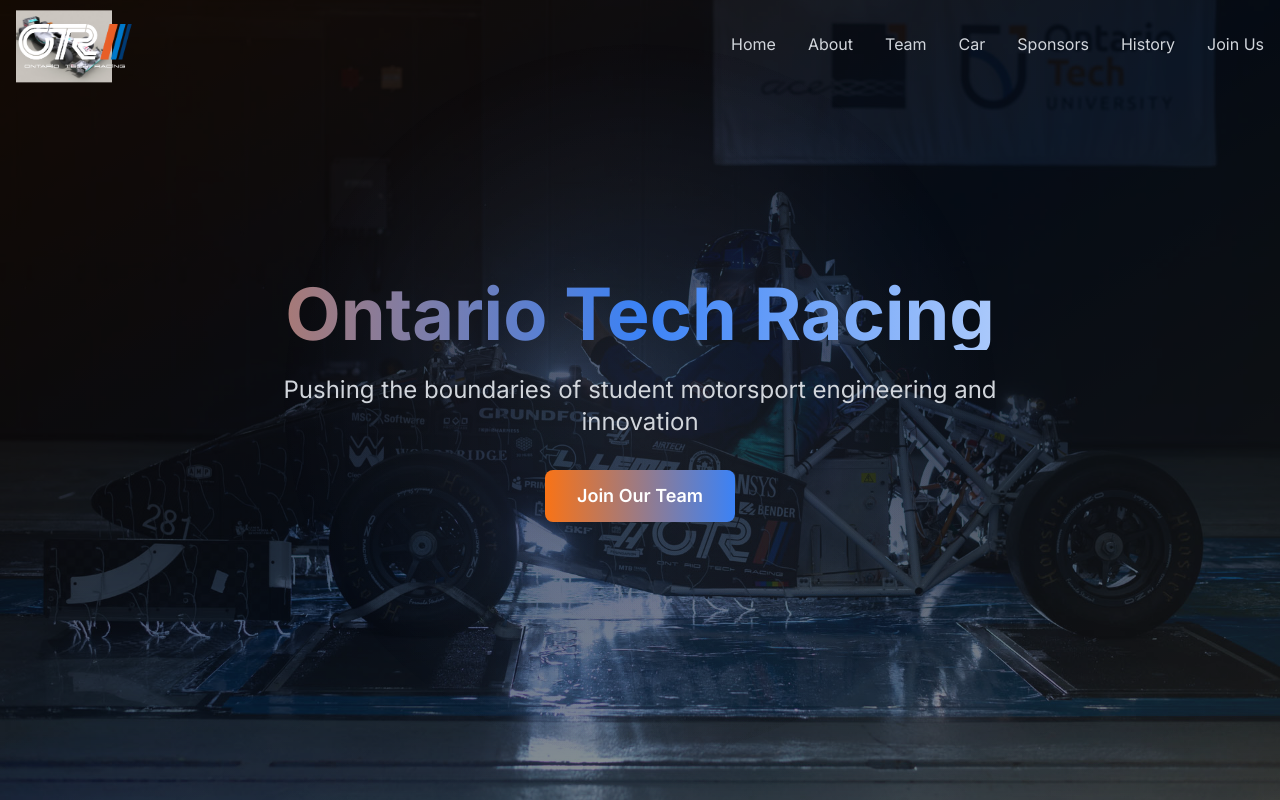
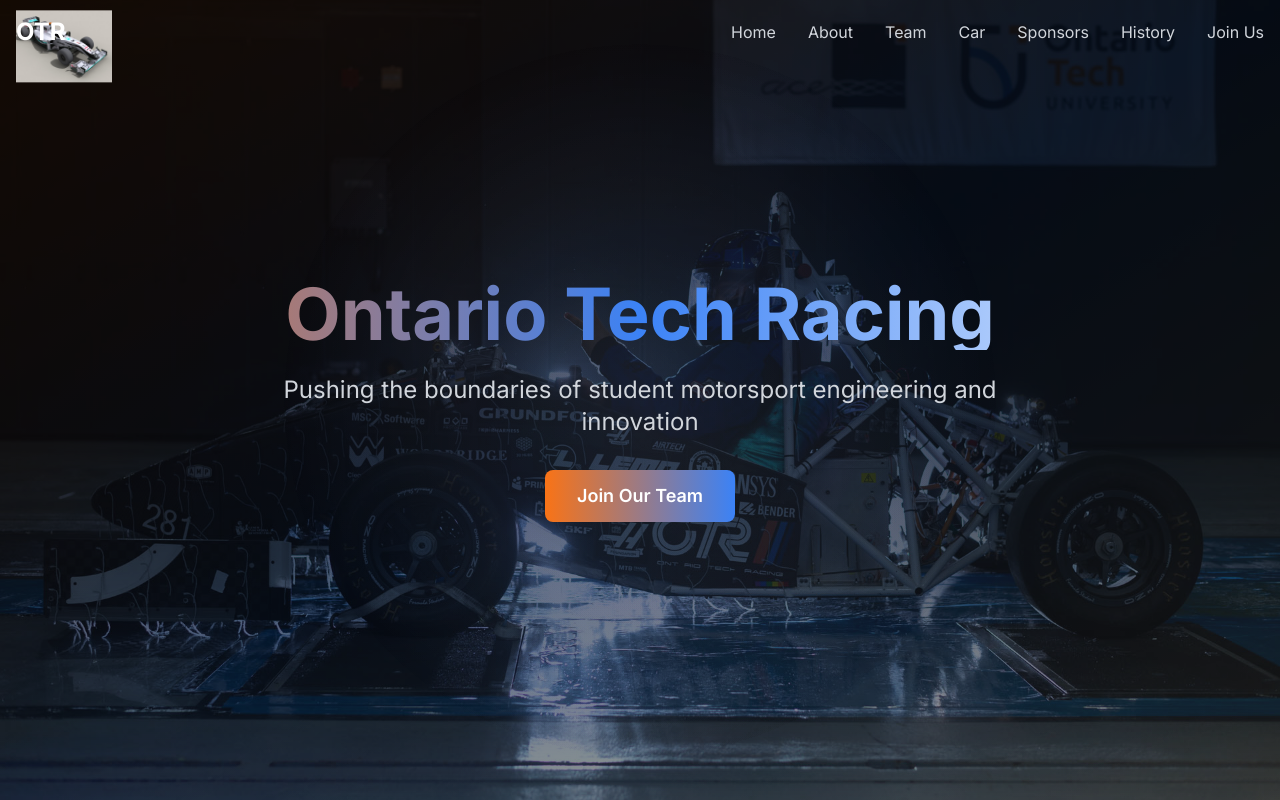
Before and after one commit to karanthegodd/otr-website-advanced, a Next.js app: page / in a window 1280 px wide. Built offline with nearby package versions, Linux system fonts and the light colour scheme.

Commit message:
Update: Removed car logo from navbar, replaced with text

```diff
--- a/src/components/Navbar.tsx
+++ b/src/components/Navbar.tsx
@@ -3,7 +3,6 @@
 import React, { useState, useEffect } from 'react';
 import Link from 'next/link';
 import { motion } from 'framer-motion';
-import Image from 'next/image';
 
 export default function Navbar() {
   const [isScrolled, setIsScrolled] = useState(false);
@@ -42,15 +41,11 @@
         <div className="flex items-center justify-between">
           {/* Logo */}
           <div className="flex-shrink-0">
-            <Link href="/" className="flex items-center">
-              <Image
-                src="/images/OTR-logo-updated.PNG"
-                alt="OTR Logo"
-                width={120}
-                height={40}
-                className="object-contain"
-                priority
-              />
+            <Link
+              href="/"
+              className="text-2xl font-bold text-white hover:text-[#FF6B00] transition-colors duration-200"
+            >
+              OTR
             </Link>
           </div>
 
```
